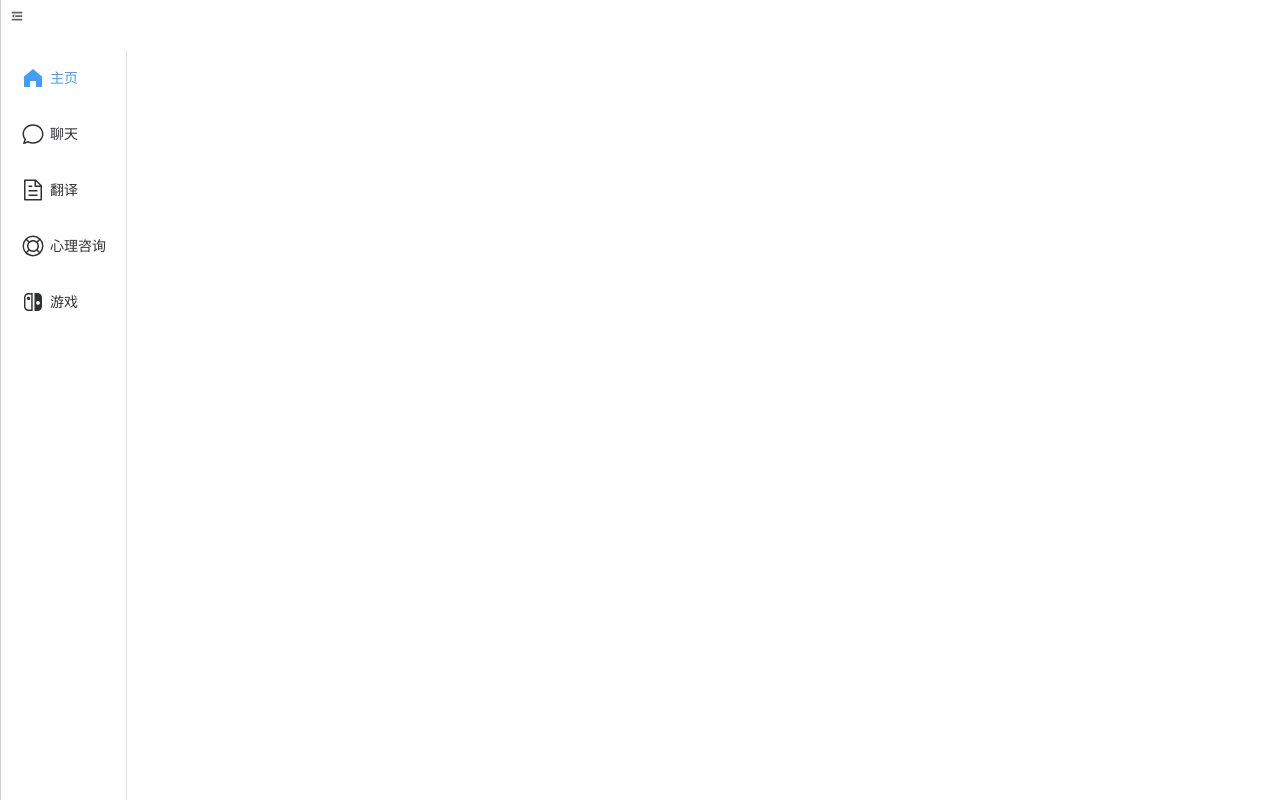
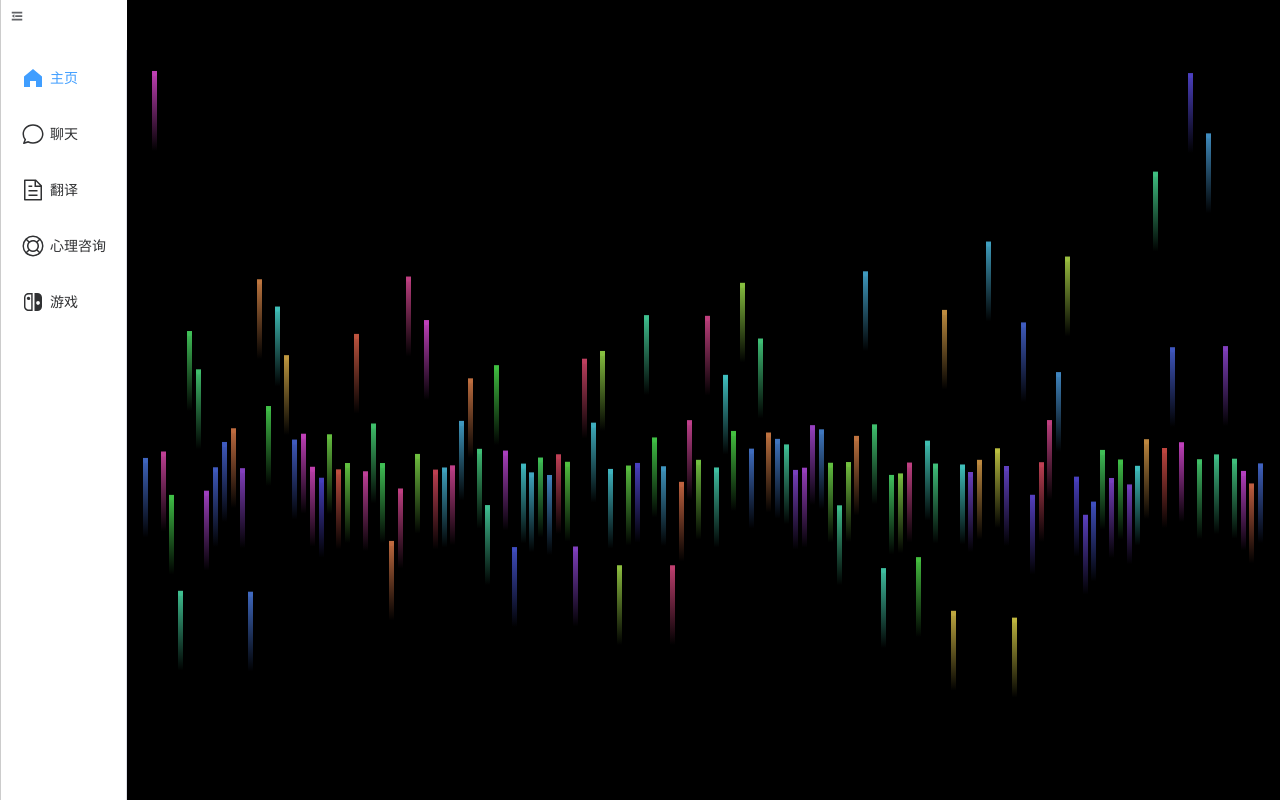
Before and after one commit to yacw-team/yacw-frontend, a Vue app: page /loading in a window 1280 px wide. Before the commit this address had no page. Built offline with nearby package versions, Linux system fonts and the light colour scheme.

Commit message:
add loading vue

```diff
--- /dev/null
+++ b/src/components/Loading.vue
@@ -0,0 +1,54 @@
+<template>
+  <div class="star">
+    <div
+      class="dot"
+      v-for="item in nums"
+      :key="item"
+      :style=" `--delay:${Math.random()*2}s;
+      --color:hsl(${Math.random()*360},50%,50%)
+            `"
+    ></div>
+  </div>
+</template>
+<script setup>
+import { computed } from "vue";
+const nums = computed(() => {
+  return Math.floor(window.innerWidth / 10);
+//return 1;
+});
+</script>
+
+<style lang="css">
+.star {
+  width: 100%;
+  height: 100vh;
+  overflow: hidden;
+  background-color: black;
+
+  display: flex;
+  justify-content: space-between;
+  align-items: flex-end;
+}
+.dot {
+  width: 5px;
+  height: 5px;
+  background-color: var(--color);
+  border-radius: 50%;
+  position: relative;
+ animation: up 2s cubic-bezier(0,0.75,1,-0.07) infinite;
+  animation-delay: var(--delay);
+}
+.dot::after{
+    content: "";
+    width: 100%;
+    position: absolute;
+    height: 100px;
+    bottom: -95px;
+    background: linear-gradient(to bottom,var(--color),rgba(0,0,0,0.1) 80%);
+  }
+@keyframes up {
+  to {
+    transform: translateY(-100vh);
+  }
+}
+</style>
--- a/src/router/index.ts
+++ b/src/router/index.ts
@@ -23,6 +23,11 @@ const router = createRouter({
       path: "/chat/:id",
       name: "chat",
       component: () => import("@/views/Chat/ChatView.vue"),
+    },
+    {
+      path: "/loading",
+      name: "load",
+      component: () => import("@/components/Loading.vue"),
     }
   ],
 });
```
